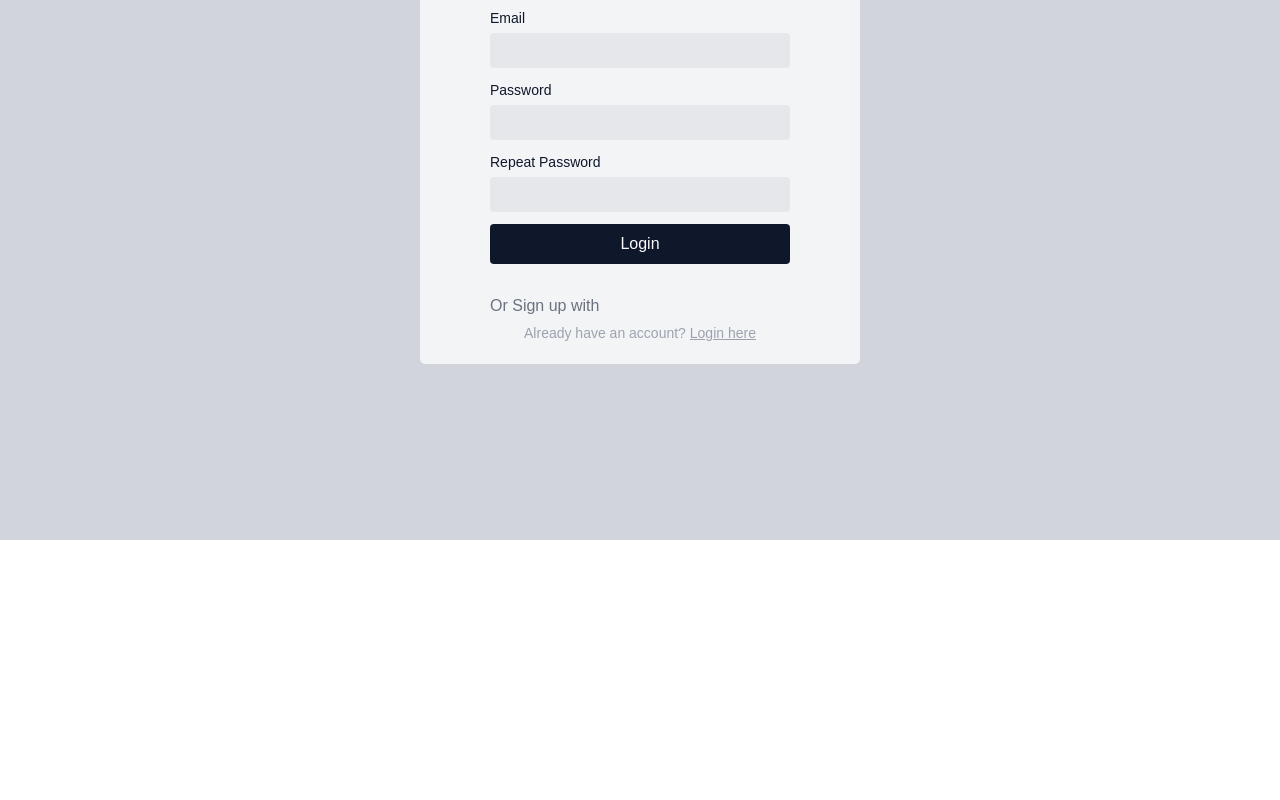
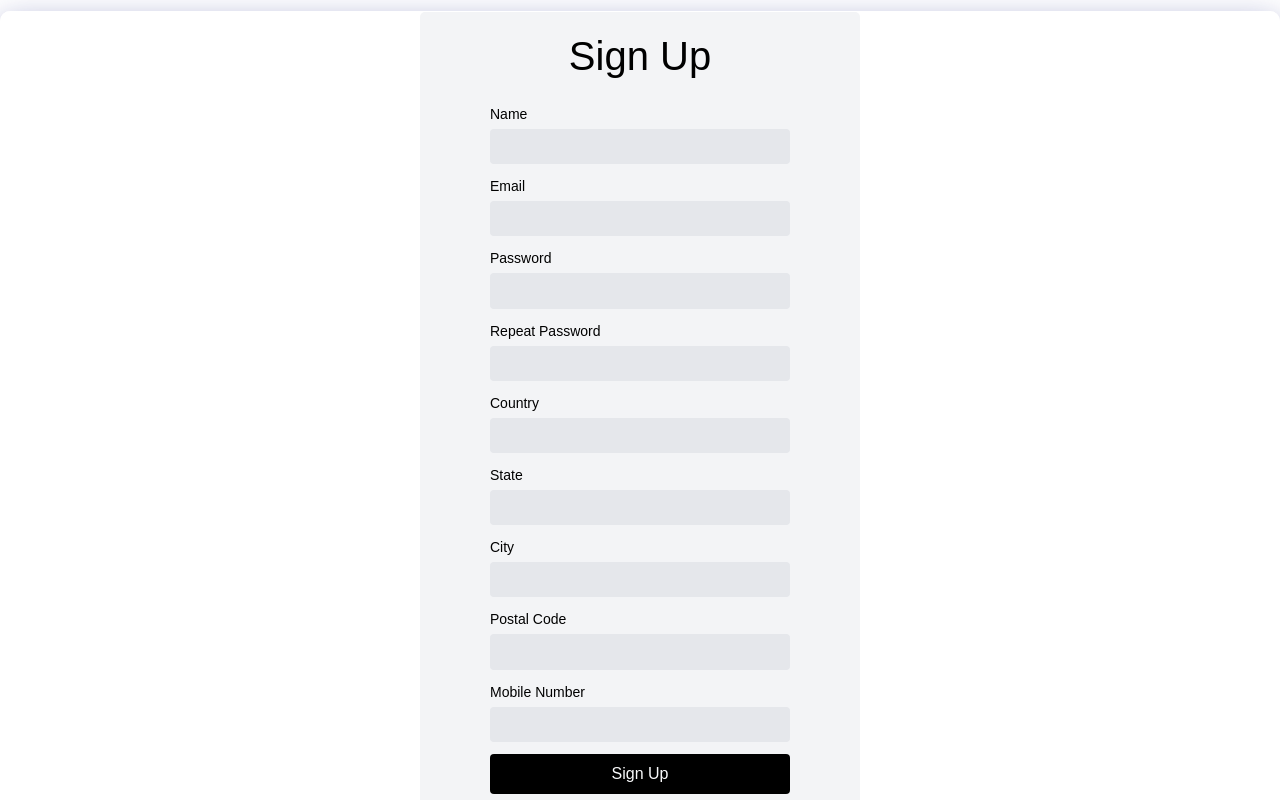
Before and after one commit to devumairazmat/UmairsHub-UserSite, a React (Create React App) app: page /signup in a window 1280 px wide. Shown: the part 260-1060 px from the top of the page. Before the commit the page ends 800 px from the top, so only its background shows below. Built offline with nearby package versions, Linux system fonts and the light colour scheme.

Commit message:
design done

```diff
--- a/src/components/navbar/Navbar.css
+++ b/src/components/navbar/Navbar.css
@@ -152,10 +152,12 @@
     margin-left: 1rem;
   }
 }
+@media screen and (max-width: 700px) {
+  .bottom-right {
+    flex-direction: column;
+  }
+}
 @media (max-width: 600px) {
-  .bottom-right {
-    justify-content: space-between;
-  }
   .top-right,
   .top-left {
     flex-direction: column;
--- a/src/components/navbar/Navbar.js
+++ b/src/components/navbar/Navbar.js
@@ -108,7 +108,10 @@ const Navbar = (props) => {
                 >
                   Login
                 </a>
-                <AiOutlineShoppingCart style={{ fontSize: "30px" }} />
+                <AiOutlineShoppingCart
+                  style={{ height: "50px", marginLeft: "20px" }}
+                />
+                :0.00$
               </div>
 
               <div
--- a/src/pages/Login/Login.css
+++ b/src/pages/Login/Login.css
@@ -52,7 +52,7 @@
 }
 
 .login-button {
-    background-color: #0f172a;
+  background-color: #000000;
   color: #f9fafb;
   border: none;
   display: inline-block;
--- a/src/pages/Login/Login.js
+++ b/src/pages/Login/Login.js
@@ -40,8 +40,7 @@ const Login = () => {
               id="password"
             />
           </div>
-          <button className="login-button">Login</button>
-          <h3 className="login-sub-heading">Or login with</h3>
+          <button className="login-button mt-4">Login</button>
           {/* <GoogleLogin
                         clientId="658977310896-knrl3gka66fldh83dao2rhgbblmd4un9.apps.googleusercontent.com"
                         buttonText="Login"
--- a/src/pages/Signup/Signup.css
+++ b/src/pages/Signup/Signup.css
@@ -1,8 +1,13 @@
 .signup-container {
+  background: rgba(255, 255, 255, 0.75);
+  box-shadow: 0 8px 32px 0 rgba(31, 38, 135, 0.37);
+  backdrop-filter: blur(20px);
+  -webkit-backdrop-filter: blur(20px);
+  border-radius: 10px;
+  border: 1px solid rgba(255, 255, 255, 0.18);
   width: 100%;
   min-height: 100vh;
-    background-color: #d1d5db;
-    color: #0f172a;
+  color: #000000;
   display: flex;
   justify-content: center;
   align-items: center;
@@ -52,7 +57,7 @@
 }
 
 .signup-button {
-    background-color: #0f172a;
+  background-color: #000000;
   color: #f9fafb;
   border: none;
   display: inline-block;
--- a/src/pages/Signup/Signup.js
+++ b/src/pages/Signup/Signup.js
@@ -1,4 +1,6 @@
 import React from "react";
+import Footer from "../../components/footer/Footer";
+import Navbar from "../../components/navbar/Navbar";
 // import { GoogleLogin } from "react-google-login";
 import "./Signup.css";
 const Signup = () => {
@@ -6,7 +8,10 @@ const Signup = () => {
     console.log(response);
   };
   return (
-    <div className="signup-container">
+    <>
+      {" "}
+      <Navbar />
+      <div className="signup-container mt-4 mb-4">
         <div className="signup-outer">
           <div className="signup-inner">
             <h2 className="signup-heading">Sign Up</h2>
@@ -17,10 +22,32 @@ const Signup = () => {
                 gap: "0.25rem",
               }}
             >
+              <label htmlFor="Name" style={{ fontSize: "14px" }}>
+                Name
+              </label>
+              <input
+                type="name"
+                className="signup-input"
+                name="name"
+                id="name"
+              />
+            </div>
+            <div
+              style={{
+                display: "flex",
+                flexDirection: "column",
+                gap: "0.25rem",
+              }}
+            >
               <label htmlFor="email" style={{ fontSize: "14px" }}>
                 Email
               </label>
-            <input type="email" className="signup-input" name="" id="email" />
+              <input
+                type="email"
+                className="signup-input"
+                name="mail"
+                id="email"
+              />
             </div>
             <div
               style={{
@@ -52,12 +79,97 @@ const Signup = () => {
               <input
                 type="password"
                 className="signup-input"
-              name=""
+                name="password"
                 id="password"
               />
             </div>
-          <button className="signup-button">Login</button>
-          <h3 className="signup-sub-heading">Or Sign up with</h3>
+            <div
+              style={{
+                display: "flex",
+                flexDirection: "column",
+                gap: "0.25rem",
+              }}
+            >
+              <label htmlFor="password" style={{ fontSize: "14px" }}>
+                Country
+              </label>
+              <input
+                type="Country"
+                className="signup-input"
+                name="country"
+                id="password"
+              />
+            </div>
+            <div
+              style={{
+                display: "flex",
+                flexDirection: "column",
+                gap: "0.25rem",
+              }}
+            >
+              <label htmlFor="password" style={{ fontSize: "14px" }}>
+                State
+              </label>
+              <input
+                type="State"
+                className="signup-input"
+                name="State"
+                id="state"
+              />
+            </div>
+            <div
+              style={{
+                display: "flex",
+                flexDirection: "column",
+                gap: "0.25rem",
+              }}
+            >
+              <label htmlFor="password" style={{ fontSize: "14px" }}>
+                City
+              </label>
+              <input
+                type=" City"
+                className="signup-input"
+                name=" City"
+                id=" city"
+              />
+            </div>
+            <div
+              style={{
+                display: "flex",
+                flexDirection: "column",
+                gap: "0.25rem",
+              }}
+            >
+              <label htmlFor="password" style={{ fontSize: "14px" }}>
+                Postal Code
+              </label>
+              <input
+                type="Postal Code"
+                className="signup-input"
+                name="Postal Code"
+                id="PostalCode"
+              />
+            </div>
+            <div
+              style={{
+                display: "flex",
+                flexDirection: "column",
+                gap: "0.25rem",
+              }}
+            >
+              <label htmlFor="password" style={{ fontSize: "14px" }}>
+                Mobile Number
+              </label>
+              <input
+                type="Mobile Number"
+                className="signup-input"
+                name="Mobile Number"
+                id="MobileNumber"
+              />
+            </div>
+            <button className="signup-button">Sign Up</button>
+
             {/* <GoogleLogin
                         clientId="658977310896-knrl3gka66fldh83dao2rhgbblmd4un9.apps.googleusercontent.com"
                         buttonText="Sign Up"
@@ -67,11 +179,13 @@ const Signup = () => {
                         cookiePolicy={"single_host_origin"}
                     /> */}
             <span>
-            Already have an account? <a href="/">Login here</a>
+              Already have an account? <a href="/">Sign Up here</a>
             </span>
           </div>
         </div>
       </div>
+      <Footer />
+    </>
   );
 };
 
--- a/src/pages/home/Home.js
+++ b/src/pages/home/Home.js
@@ -6,7 +6,6 @@ import Contactus from "../../components/contactus/Contactus";
 import Store from "../../components/storecom/Storecom";
 import Crousel from "../../components/crousel/Crousel";
 import Jumbotron from "../../components/jumbotron/Jumbotron";
-import Feedback from "../../components/feedback/Feedback";
 
 function Home() {
   return (
```
Lines whose indentation alone changed are shown as unchanged.
